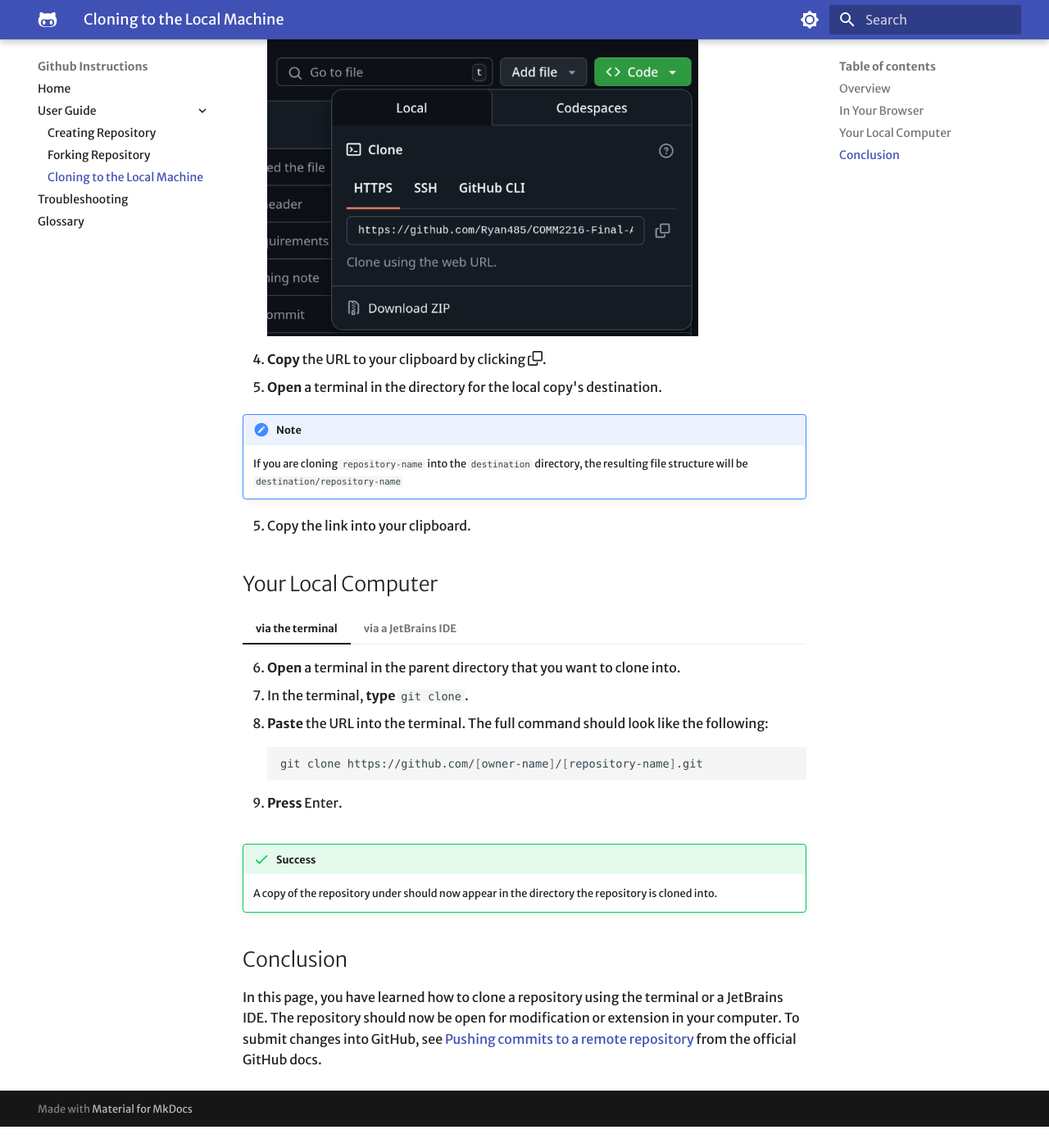
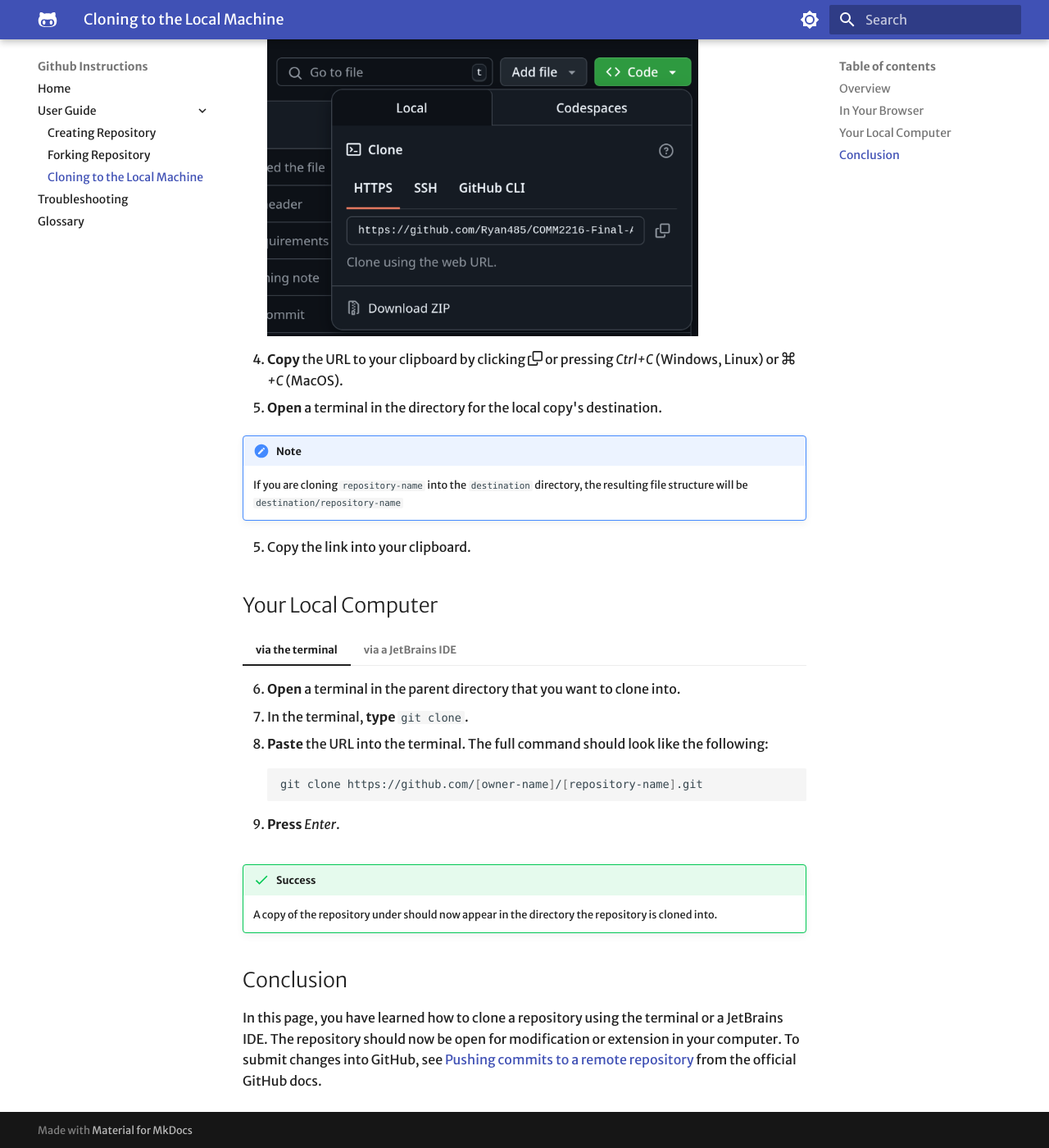
Before and after one commit to Ryan485/COMM2216-Final-Assignment, an MkDocs documentation site: the page built from docs/cloning.md, in a window 1280 px wide and 1400 px high, scrolled down 636 px. Shown: the whole window at 82% size. Built offline with MkDocs 1.6.1 and Material for MkDocs 9.7.7, drawn with Linux system fonts in a browser that asks for light colours; some web fonts are replaced; before the commit the page ends 2010 px from its top, so only the background shows below that.

Commit message:
Adhere to conventions

````diff
--- a/docs/cloning.md
+++ b/docs/cloning.md
@@ -18,7 +18,7 @@
 
     ![Dropdown showing the `<> Code` Button ](img/cloning-02-01.png){: style="height:80%;width:80%;align:center"}
 
-4. **Copy** the URL to your clipboard by clicking :octicons-copy-16:.
+4. **Copy** the URL to your clipboard by clicking :octicons-copy-16: or pressing *Ctrl+C* (Windows, Linux) or *:material-apple-keyboard-command:+C* (MacOS).
 5. **Open** a terminal in the directory for the local copy's destination.
 
 !!! note
@@ -40,7 +40,7 @@
         ```zsh
         git clone https://github.com/[owner-name]/[repository-name].git
         ```
-    9. **Press** Enter.
+    9. **Press** *Enter*.
 
 === "via a JetBrains IDE"
 
@@ -51,7 +51,7 @@
     8. **Paste** the URL into the top text bar.
 
         ![Cloning](img/cloning-jetbrains-08-03.png){: style="width:85%;height:85%"}
-    9. **Press** Enter or **click** "Clone" to proceed to cloning.
+    9. **Press** *Enter* or **click** "Clone" to proceed to cloning.
 
 !!! success
 
````
Also changed, not shown: docs/index.md (+1 -1 lines).
